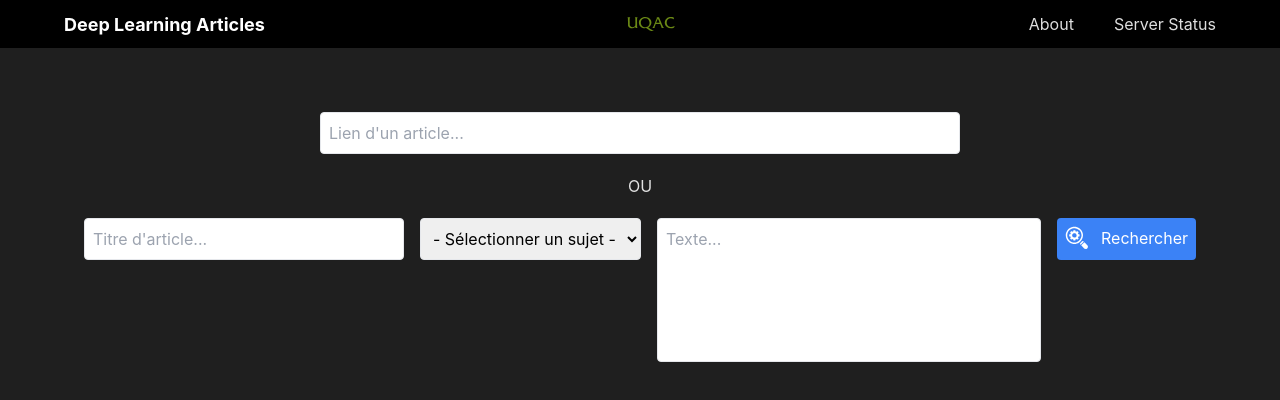
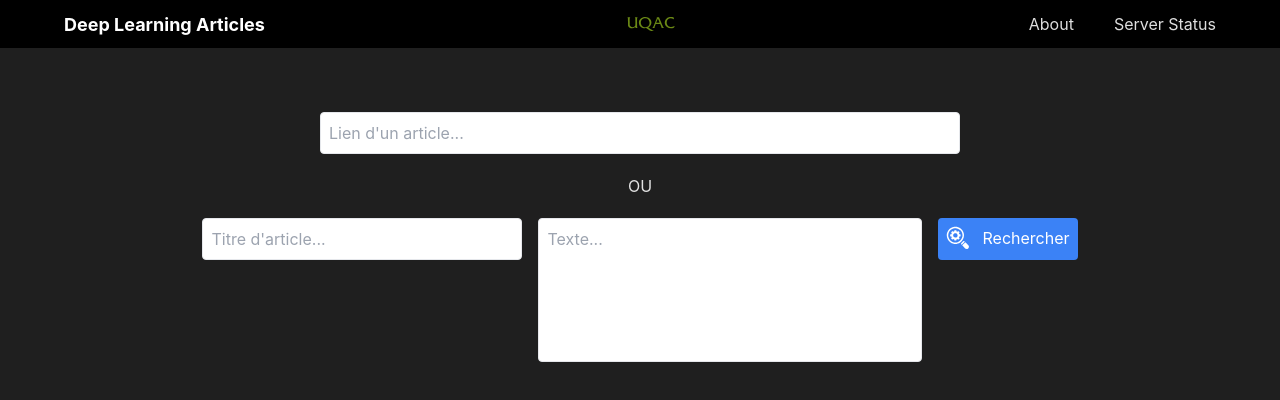
Before and after one commit to clement-robin/machine_learning_articles, a React (Vite) app in the folder WEB/: page / in a window 1280 px wide. Shown: the top 400 px of the page. Built offline with nearby package versions, Linux system fonts and the light colour scheme.

Commit message:
fix text area

```diff
--- a/WEB/src/components/Home.jsx
+++ b/WEB/src/components/Home.jsx
@@ -4,6 +4,7 @@ import Results from './Results';
 
 function Home() {
   const [title, setTitle] = useState('');
+  const [text, setText] = useState('');
   const [showResults, setShowResults] = useState(false);
 
   const handleSearch = () => {
@@ -13,8 +14,8 @@ function Home() {
 
   return (
     <div>
-      <Search title={title} setTitle={setTitle} handleSearch={handleSearch} />
-      {showResults && <Results title={title} />}
+      <Search title={title} text={text} setTitle={setTitle} setText={setText} handleSearch={handleSearch} />
+      {showResults && <Results title={title} text={text}/>}
     </div>
   );
 }
--- a/WEB/src/components/Results.jsx
+++ b/WEB/src/components/Results.jsx
@@ -1,7 +1,7 @@
 import React, { useState, useEffect } from 'react';
 import { useSpring, animated } from 'react-spring';
 
-function Results({ title }) {
+function Results({ title , text}) {
   const [data, setData] = useState([{}]);
   const [loading, setLoading] = useState(true);
 
@@ -9,8 +9,7 @@ function Results({ title }) {
     const fetchData = async () => {
       var data = {
         title: title,
-        subject: "le sujet",
-        text: "le texte"
+        text: text,
       };
 
       try {
--- a/WEB/src/components/Search.jsx
+++ b/WEB/src/components/Search.jsx
@@ -1,13 +1,8 @@
 import React, { useState } from 'react';
 import { search_white, search_blue } from '../assets';
 
-function Search({ title, setTitle, text, handleSearch }) {
-  const [category, setCategory] = useState('');
+function Search({ title, text, setTitle, setText, handleSearch }) {
   const [isHovered, setIsHovered] = useState(false);
-
-  const handleCategoryChange = (e) => {
-    setCategory(e.target.value);
-  };
 
   const handleHover = () => {
     setIsHovered(!isHovered);
@@ -33,26 +28,12 @@ function Search({ title, setTitle, text, handleSearch }) {
             onChange={(e) => setTitle(e.target.value)}
           />
 
-          <select
-            className="p-2 border rounded ml-4 text-black"
-            value={category}
-            onChange={handleCategoryChange}
-          >
-            <option value="">- Sélectionner un sujet -</option>
-            <option value="politicsNews">politicsNews</option>
-            <option value="worldnews">worldnews</option>
-            <option value="News">News</option>
-            <option value="politics">politics</option>
-            <option value="left-news">left-news</option>
-            <option value="Government News">Government News</option>
-            <option value="US_News">US_News</option>
-            <option value="Middle-east">Middle-east</option>
-          </select>
-
           <textarea
             className="p-2 border w-96 h-36 rounded ml-4 mb-[-117px] resize-none text-black"
             placeholder="Texte..."
             value={text}
+            onChange={(e) => setText(e.target.value)}
+
           />
           <button
             onClick={handleSearch}
```
